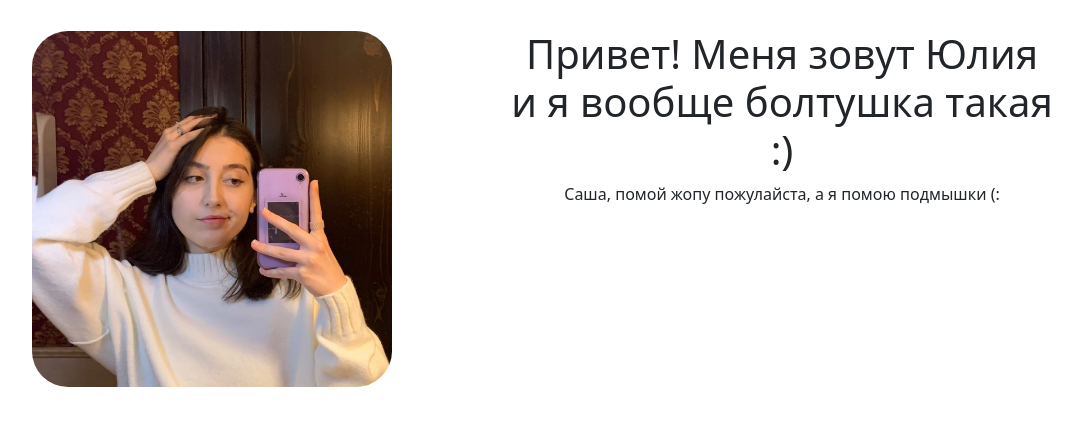
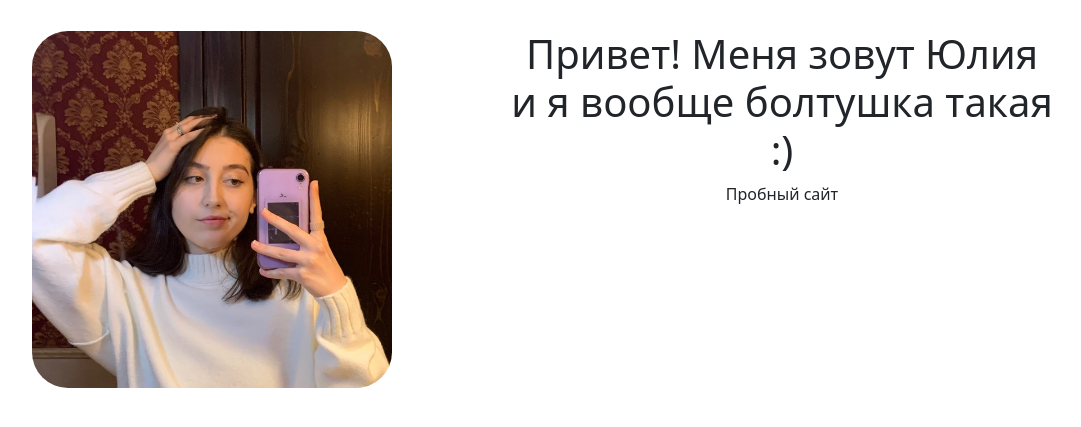
Before and after one commit to petelinaj/myblog, a Django app: page / in a window 1280 px wide. Shown: the part 72-499 px from the top of the page, without its empty margins (143-1224 px from the left). Run offline with Django 3.2, Linux system fonts and the light colour scheme.

Commit message:
изменен текст

```diff
--- a/main/templates/index.html
+++ b/main/templates/index.html
@@ -29,11 +29,11 @@
       <div class="row">
         <div class="col">
           <a>
-          <img src="{% static 'main/img/photo_2023-05-14_00-41-57.jpg' %}" alt="Avatar" width="360" height="356" class="d-inline-block align-text-top" style="border-radius: 10%;"></a>
+          <img src="{% static 'main/img/photo_2023-05-14_00-41-57.jpg' %}" alt="Avatar" width="360" height="357" class="d-inline-block align-text-top" style="border-radius: 10%;"></a>
         </div>
         <div class="col">
           <h1>Привет! Меня зовут Юлия и я вообще болтушка такая :)</h1>
-          <p>Cаша, помой жопу пожулайста, а я помою подмышки (:</p>
+          <p>Пробный сайт</p>
         </div>
       </div>
     </div>
```
